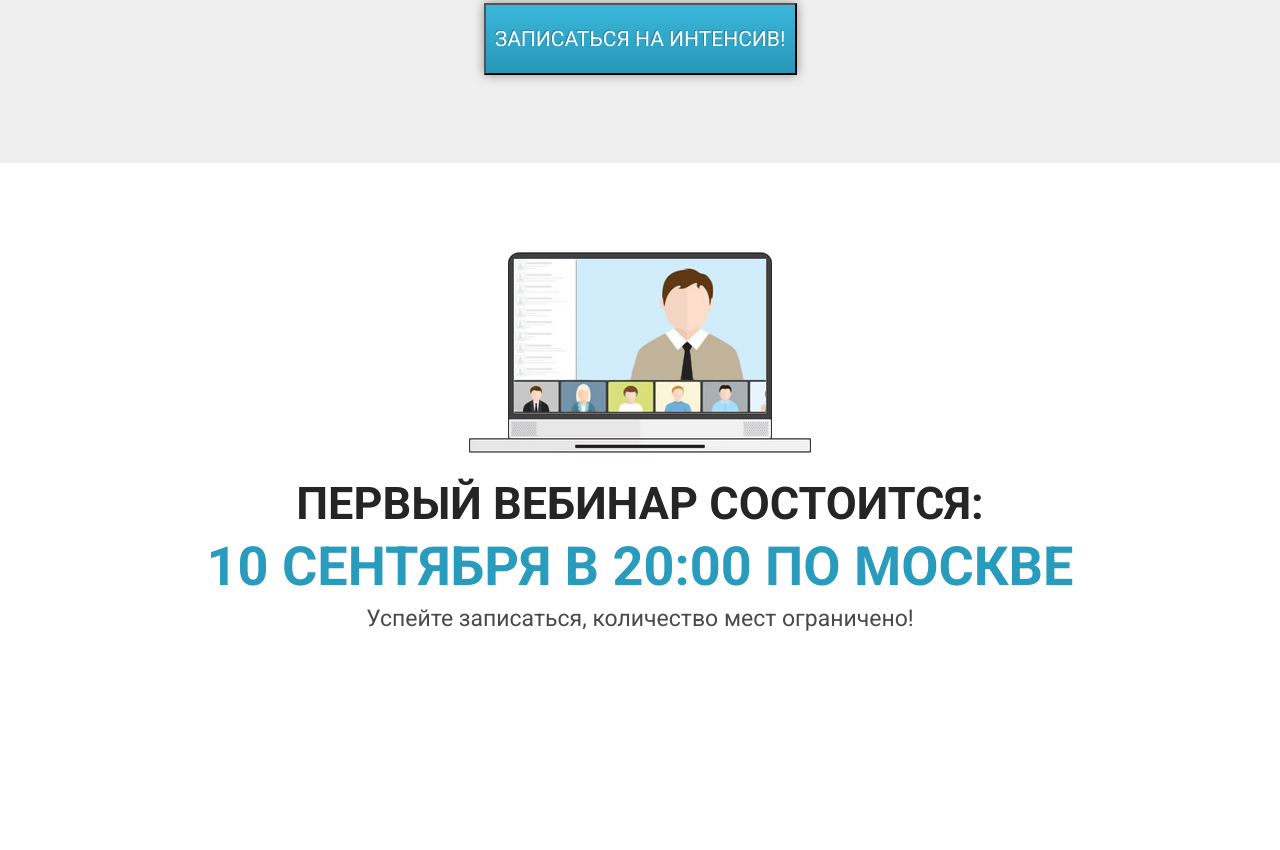
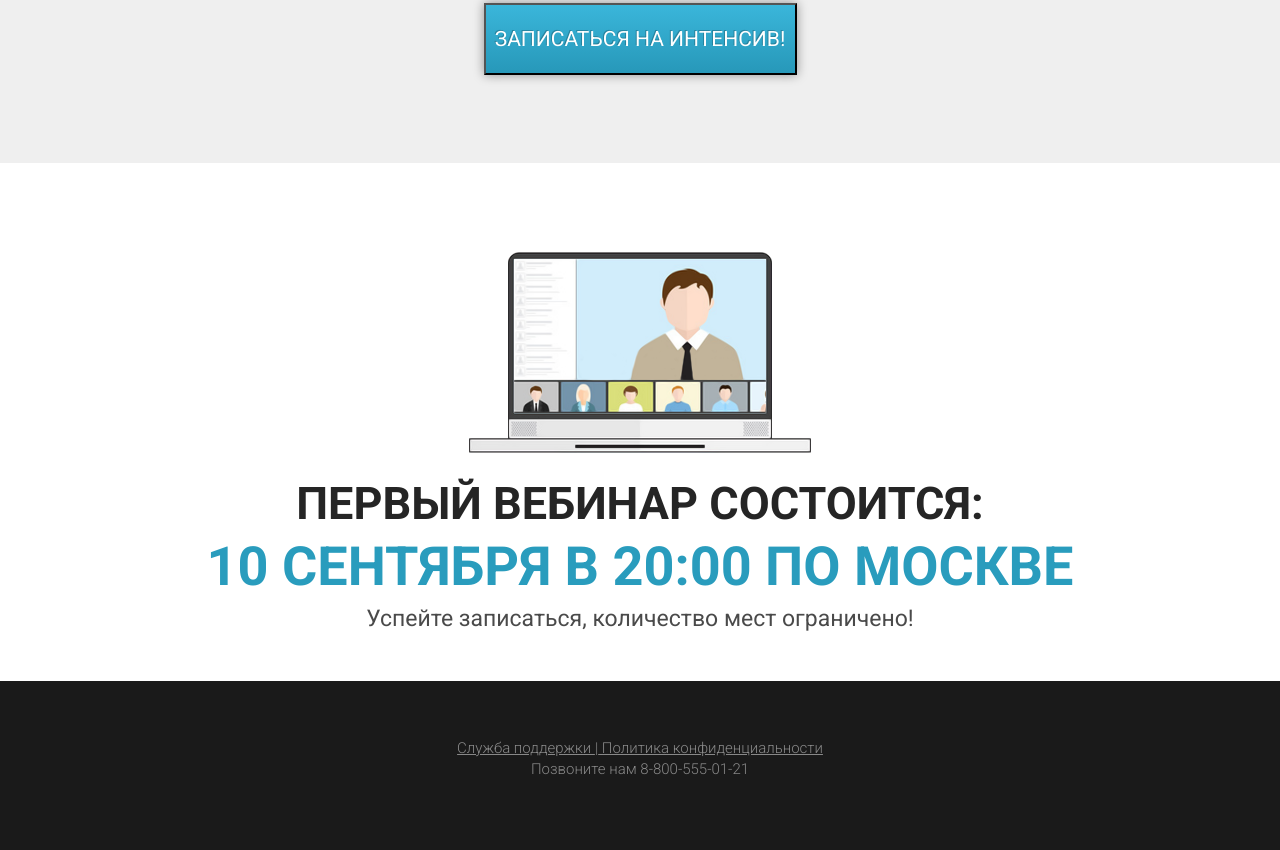
Before and after one commit to DarynaKorotych/Wordpress-intensive, a plain HTML site: page index.html in a window 1280 px wide. Shown: the part 2922-3772 px from the top of the page. Before the commit the page ends 3603 px from the top, so only its background shows below. Drawn offline with Linux system fonts and the light colour scheme.

Commit message:
Created footer

```diff
--- a/css/style.css
+++ b/css/style.css
@@ -336,12 +336,50 @@ h2.title {
   color: #299cbd;
 }
 
-.first .first_text{
+.first .first_text {
   margin-top: 24px;
   font-style: normal;
-font-weight: 400;
-font-size: 23px;
-line-height: 20px;
-text-align: center;
-color: #4A4A4A;
+  font-weight: 400;
+  font-size: 23px;
+  line-height: 20px;
+  text-align: center;
+  color: #4a4a4a;
 }
+
+/* ============================ */
+footer {
+  min-height: 169px;
+  background-color: #1a1a1a;
+  padding: 57px 0 69px 0;
+}
+
+footer a {
+  text-decoration: none;
+  color: #888888;
+}
+
+.footer_info {
+  text-align: center;
+}
+
+.footer_support a {
+  font-style: normal;
+  font-weight: 300;
+  font-size: 15px;
+  line-height: 21px;
+  text-decoration-line: underline;
+}
+
+.footer_phone a {
+  font-style: normal;
+  font-weight: 300;
+  font-size: 15px;
+  line-height: 21px;
+}
+
+.footer_support a:first-child::before {
+  content: "";
+}
+.footer_support a::before {
+  content: "|";
+}
--- a/index.html
+++ b/index.html
@@ -206,5 +206,18 @@
         </div>
       </div>
     </section>
+    <footer>
+      <div class="container">
+        <div class="footer_info">
+          <div class="footer_support">
+            <a href="#">Служба поддержки </a>
+            <a href="#"> Политика конфиденциальности</a>
+          </div>
+          <div class="footer_phone">
+            <a href="tel:8-800-555-01-21">Позвоните нам 8-800-555-01-21</a>
+          </div>
+        </div>
+      </div>
+    </footer>
   </body>
 </html>
```
